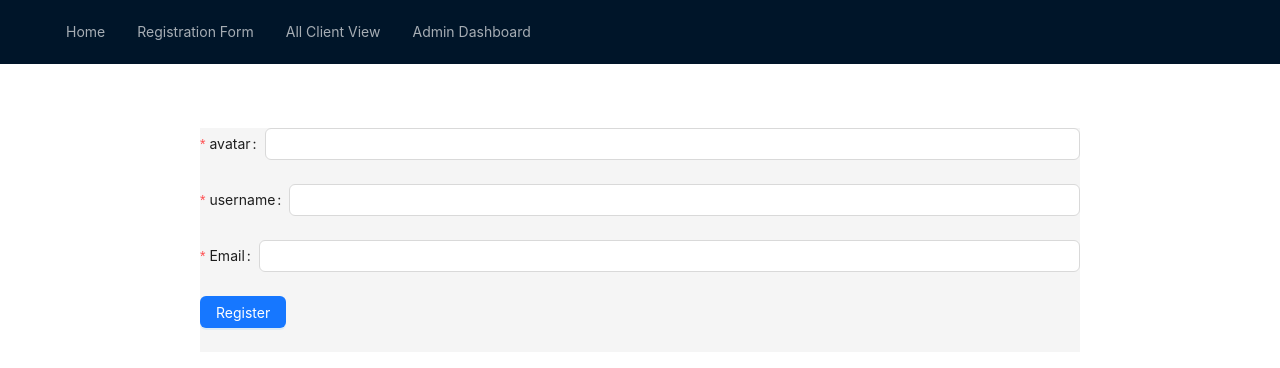
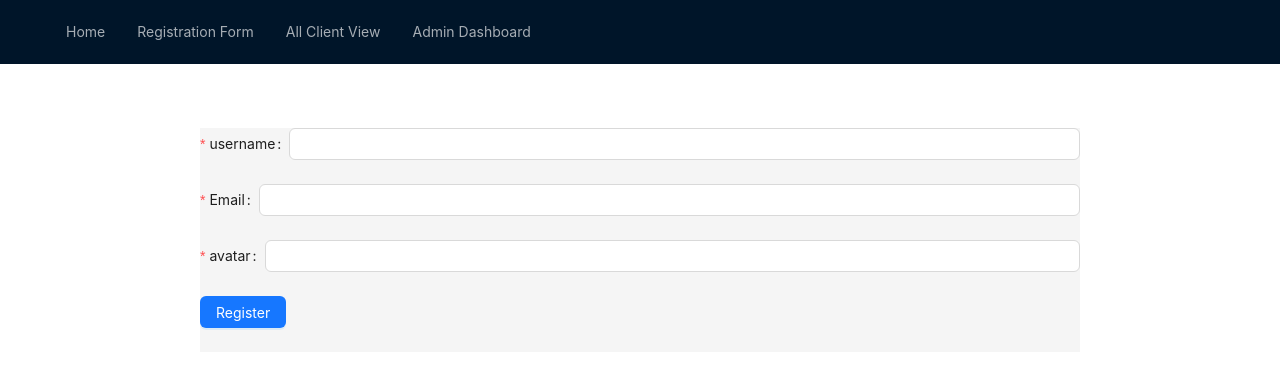
Before and after one commit to zohar-tzabari/integrative_proj, a React (Create React App) app: page /hi in a window 1280 px wide. Shown: the top 368 px of the page. Built offline with nearby package versions, Linux system fonts and the light colour scheme.

Commit message:
Update registerClinet.js
Changed the order of text fields in form tab

```diff
--- a/src/pages/registerClinet.js
+++ b/src/pages/registerClinet.js
@@ -37,16 +37,6 @@ const RegistrationFormContent = () => {
       {contextHolder}
       <Form onFinish={onFinish}>
         <Form.Item
-          name="avatar"
-          label="avatar"
-          rules={[
-            { required: true, message: "Please input your avatar name!" },
-          ]}
-        >
-          <Input />
-        </Form.Item>
-
-        <Form.Item
           name="username"
           label="username"
           rules={[{ required: true, message: "Please input your user name!" }]}
@@ -63,6 +53,16 @@ const RegistrationFormContent = () => {
         >
           <Input />
         </Form.Item>
+        <Form.Item
+          name="avatar"
+          label="avatar"
+          rules={[
+            { required: true, message: "Please input your avatar name!" },
+          ]}
+        >
+          <Input />
+        </Form.Item>
+
         <Form.Item>
           <Button type="primary" htmlType="submit">
             Register
```
